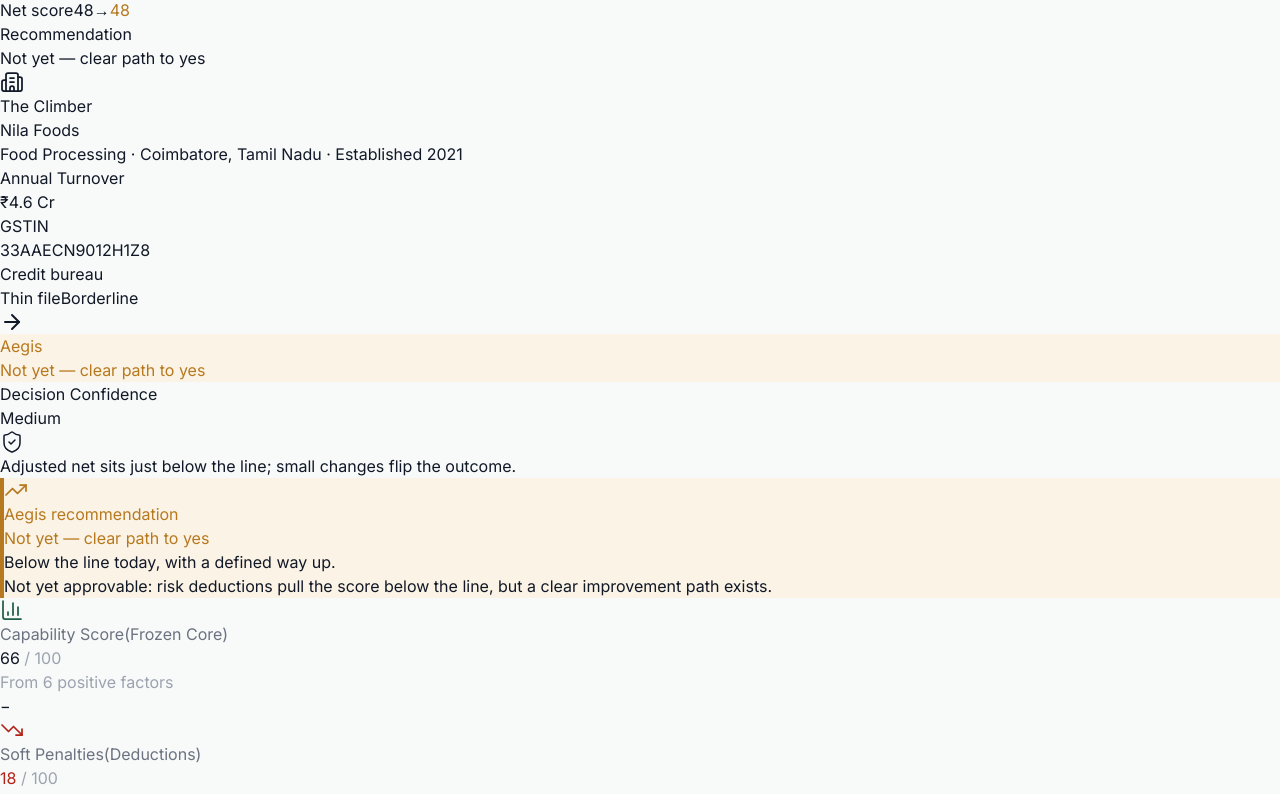
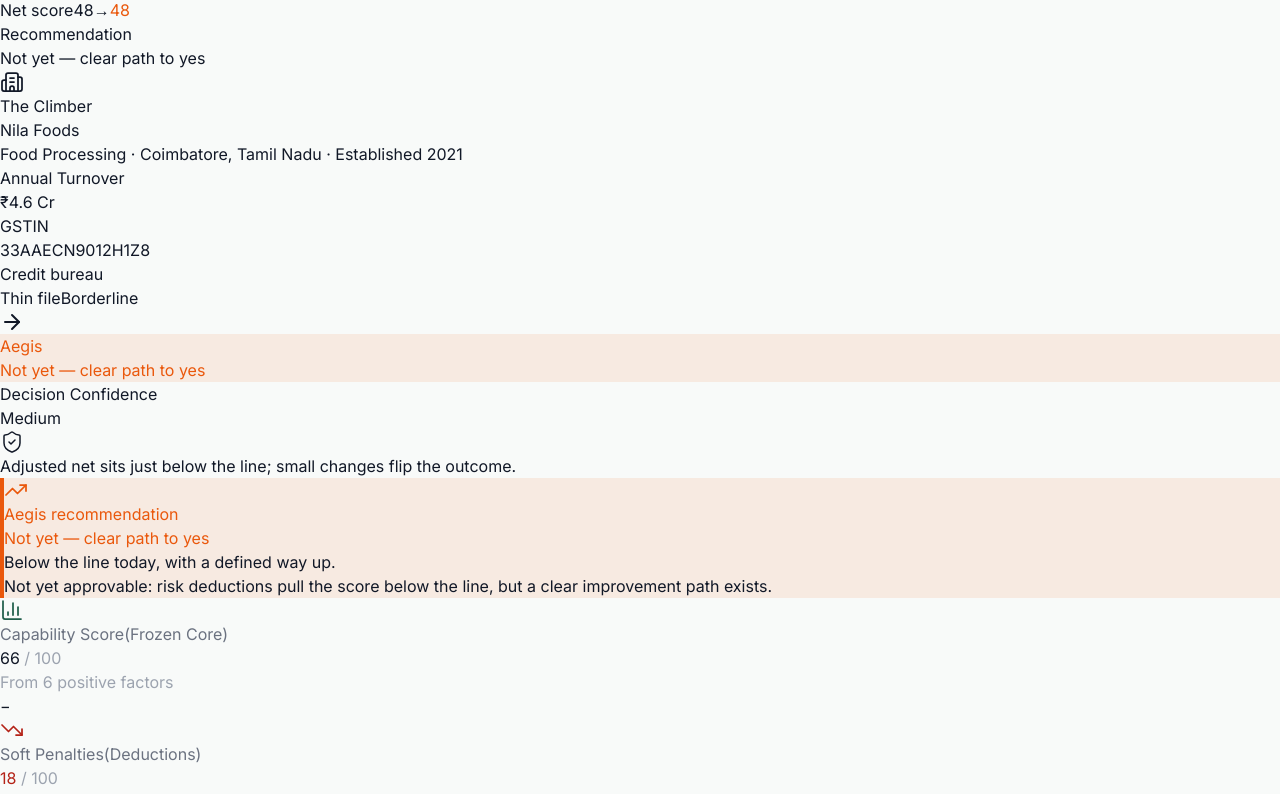
Before and after one commit to tharun0648/idbi-aegis-app, a Next.js app: page /simulator/climber in a window 1280 px wide. Shown: the part 1034-1828 px from the top of the page. Built offline with nearby package versions, Linux system fonts and the light colour scheme.

Commit message:
feat: adopt new green/orange/red decision color tokens

```diff
--- a/src/presentation/verdict.tsx
+++ b/src/presentation/verdict.tsx
@@ -9,7 +9,7 @@
  * for how a decision looks, so the same green/amber/terracotta reads everywhere.
  * It does not change the decision — it only dresses it.
  *
- * Colours: approve #1F5E4A · conditional/path #B7791F · refer/flag #B42318.
+ * Colours: approve #15803d · conditional/path #ea580c · refer/flag #dc2626.
  */
 export interface VerdictVisual {
   icon: LucideIcon;
@@ -19,8 +19,8 @@
 }
 
 export const VERDICT_VISUAL: Record<Recommendation, VerdictVisual> = {
-  APPROVE:           { icon: CheckCircle2,  color: "#1F5E4A", tint: "#ECF3F0", label: "Approve" },
-  CONDITIONAL:       { icon: CircleAlert,   color: "#B7791F", tint: "#FBF3E5", label: "Conditional" },
-  DECLINE_WITH_PATH: { icon: TrendingUp,    color: "#B7791F", tint: "#FBF3E5", label: "Path to yes" },
-  REFER_OR_DECLINE:  { icon: AlertTriangle, color: "#B42318", tint: "#FBEBE9", label: "Refer / Decline" },
+  APPROVE:           { icon: CheckCircle2,  color: "#15803d", tint: "#f0fdf4",   label: "Approve" },
+  CONDITIONAL:       { icon: CircleAlert,   color: "#ea580c", tint: "#ea580c1a", label: "Conditional" },
+  DECLINE_WITH_PATH: { icon: TrendingUp,    color: "#ea580c", tint: "#ea580c1a", label: "Path to yes" },
+  REFER_OR_DECLINE:  { icon: AlertTriangle, color: "#dc2626", tint: "#fef2f2",   label: "Refer / Decline" },
 };
--- a/src/view-models/healthCard.ts
+++ b/src/view-models/healthCard.ts
@@ -23,9 +23,9 @@
 }
 
 export const TONES: Record<Tone, ToneTokens> = {
-  approve:     { ink: "#14532D", accent: "#1D6F42", tint: "#ECF5EF", border: "#CFE6D8", line: "#1D6F42" },
-  conditional: { ink: "#7C4A03", accent: "#B45309", tint: "#FEF3E2", border: "#F1DDBE", line: "#B45309" },
-  refer:       { ink: "#7A2615", accent: "#B23A1E", tint: "#FBEAE5", border: "#E7C4B8", line: "#B23A1E" },
+  approve:     { ink: "#166534", accent: "#15803d", tint: "#f0fdf4", border: "#15803d40", line: "#15803d" },
+  conditional: { ink: "#ea580c", accent: "#ea580c", tint: "#ea580c1a", border: "#ea580c40", line: "#ea580c" },
+  refer:       { ink: "#dc2626", accent: "#dc2626", tint: "#fef2f2", border: "#dc262640", line: "#dc2626" },
 };
 
 export interface RecommendationView {
```
